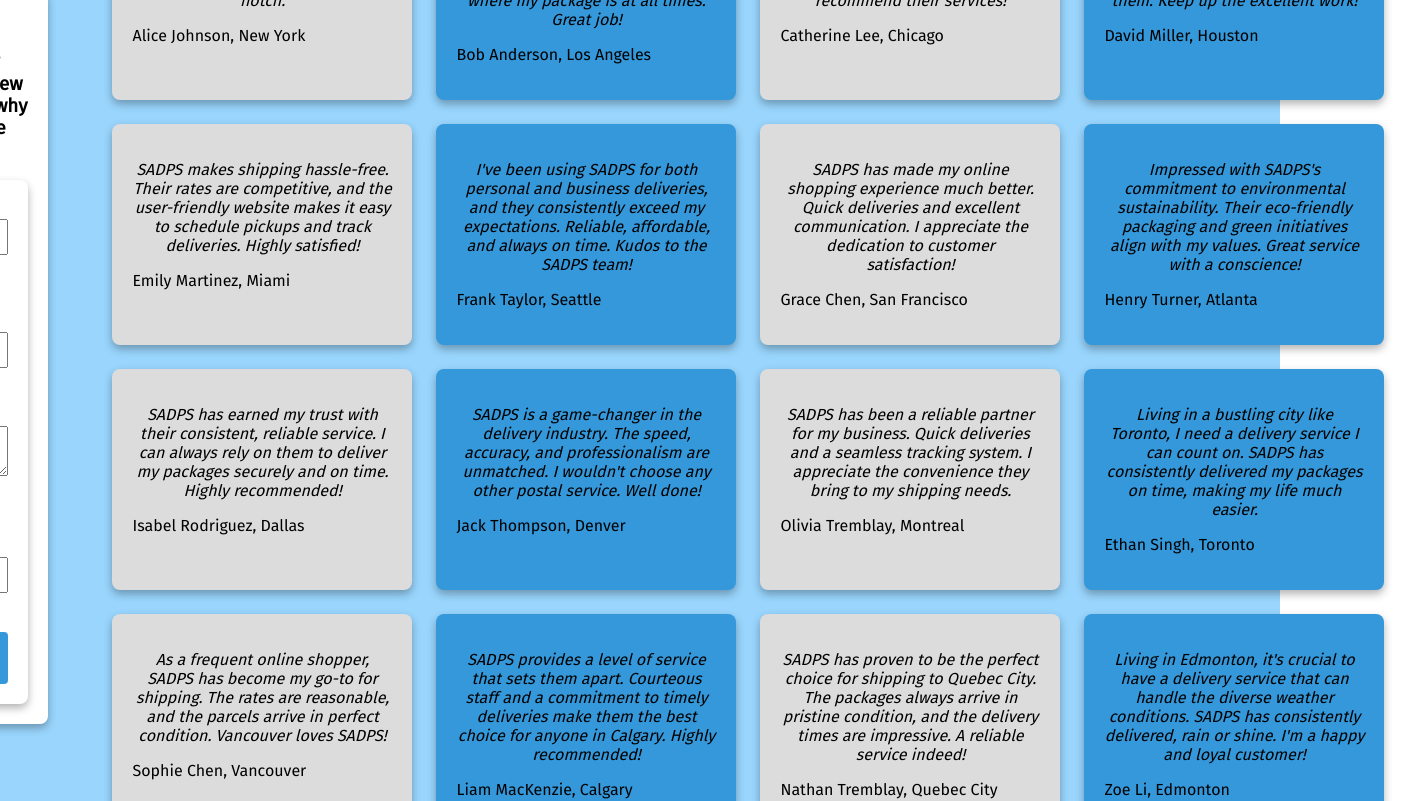
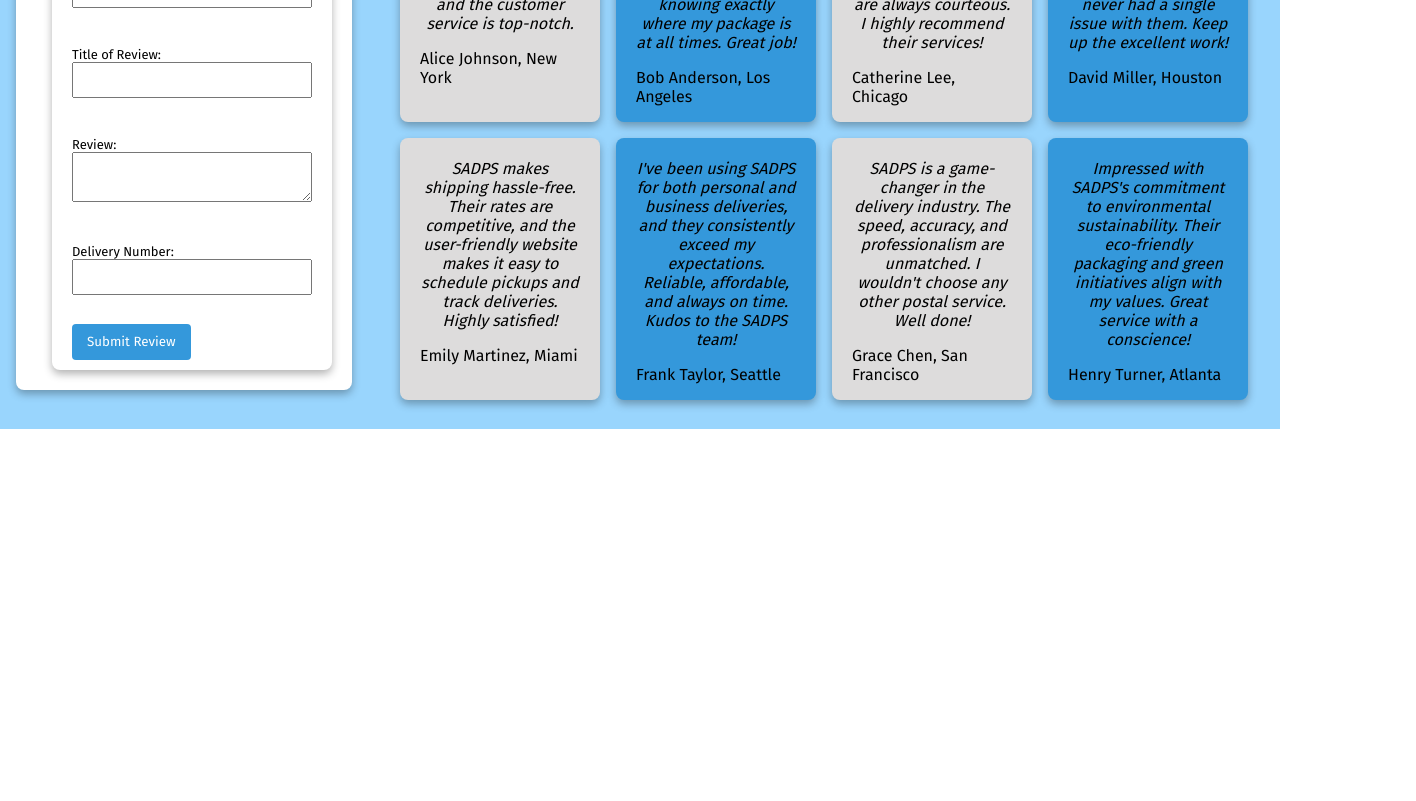
Before and after one commit to arcvelit/SADPS, a React (Create React App) app in the folder sadps-app/: page /leave-a-review in a window 1280 px wide. Shown: the part 200-1001 px from the top of the page, 1416 px wide, since content can reach past the window. After the commit the page ends 800 px from the top, so only its background shows below. Built offline with nearby package versions, Linux system fonts and the light colour scheme.

Commit message:
Major bug fix

```diff
--- a/sadps-app/src/components/Deliveries/Customer/LeaveAReview.js
+++ b/sadps-app/src/components/Deliveries/Customer/LeaveAReview.js
@@ -41,52 +41,12 @@
     {
       name: "Grace Chen",
       city: "San Francisco",
-      comment: "SADPS has made my online shopping experience much better. Quick deliveries and excellent communication. I appreciate the dedication to customer satisfaction!"
+      comment: "SADPS is a game-changer in the delivery industry. The speed, accuracy, and professionalism are unmatched. I wouldn't choose any other postal service. Well done!"
     },
     {
       name: "Henry Turner",
       city: "Atlanta",
       comment: "Impressed with SADPS's commitment to environmental sustainability. Their eco-friendly packaging and green initiatives align with my values. Great service with a conscience!"
-    },
-    {
-      name: "Isabel Rodriguez",
-      city: "Dallas",
-      comment: "SADPS has earned my trust with their consistent, reliable service. I can always rely on them to deliver my packages securely and on time. Highly recommended!"
-    },
-    {
-      name: "Jack Thompson",
-      city: "Denver",
-      comment: "SADPS is a game-changer in the delivery industry. The speed, accuracy, and professionalism are unmatched. I wouldn't choose any other postal service. Well done!"
-    },
-    {
-      name: "Olivia Tremblay",
-      city: "Montreal",
-      comment: "SADPS has been a reliable partner for my business. Quick deliveries and a seamless tracking system. I appreciate the convenience they bring to my shipping needs."
-    },
-    {
-      name: "Ethan Singh",
-      city: "Toronto",
-      comment: "Living in a bustling city like Toronto, I need a delivery service I can count on. SADPS has consistently delivered my packages on time, making my life much easier."
-    },
-    {
-      name: "Sophie Chen",
-      city: "Vancouver",
-      comment: "As a frequent online shopper, SADPS has become my go-to for shipping. The rates are reasonable, and the parcels arrive in perfect condition. Vancouver loves SADPS!"
-    },
-    {
-      name: "Liam MacKenzie",
-      city: "Calgary",
-      comment: "SADPS provides a level of service that sets them apart. Courteous staff and a commitment to timely deliveries make them the best choice for anyone in Calgary. Highly recommended!"
-    },
-    {
-      name: "Nathan Tremblay",
-      city: "Quebec City",
-      comment: "SADPS has proven to be the perfect choice for shipping to Quebec City. The packages always arrive in pristine condition, and the delivery times are impressive. A reliable service indeed!"
-    },
-    {
-      name: "Zoe Li",
-      city: "Edmonton",
-      comment: "Living in Edmonton, it's crucial to have a delivery service that can handle the diverse weather conditions. SADPS has consistently delivered, rain or shine. I'm a happy and loyal customer!"
     }
   ];
 
@@ -145,6 +105,7 @@
       <div className='recent-reviews'>
         {
           testimonials.map((testimonial, i) => {
+            console.log(22222)
             return <div className={`${i % 2 === 0 ? 'review' : 'alt-review'}`}>
               <p className='review-text'><em>{testimonial.comment}</em></p>
               <p className='reviewer'>{testimonial.name}, {testimonial.city}</p>
--- a/sadps-app/src/components/Deliveries/Customer/Style/Review.css
+++ b/sadps-app/src/components/Deliveries/Customer/Style/Review.css
@@ -7,17 +7,25 @@
     padding: 0;
     display: flex;
     flex-direction: row;
-    align-items: center;
     justify-content: center;
     background-color: #99d5fd;
+    padding-bottom: 0px;
+
   }
 
   .review-form-container {
     background-color: #fff;
-    padding: 20px;
+    padding-left: 20px;
+    padding-right: 20px;
     border-radius: 8px;
     box-shadow: 0 4px 8px rgba(0, 0, 0, 0.3);
     margin-left: 1em;
+    margin-top: 0;
+    padding-top: 0;
+    margin-top: 20px;
+    padding-bottom: 20px;
+    margin-bottom: 0px;
+    height: 100%;
   }
 
   .review-form {
@@ -26,14 +34,22 @@
     border-radius: 8px;
     box-shadow: 0 4px 8px rgba(0, 0, 0, 0.3);
     margin-left: 1em;
+    padding-bottom: 0;
+
+
   }
 
-  label {
+  h3 {
+    font-size: 1em;
+  }
+
+  .review-container label {
     display: block;
     margin-bottom: 10px;
+    font-size: 13px;
   }
 
-  input,
+  .review-container input,
   textarea {
     width: 100%;
     padding: 8px;
@@ -41,26 +57,32 @@
     margin-bottom: 10px;
   }
 
-  button {
+  .review-container button {
     background-color: #3498db;
     color: #fff;
     padding: 10px 15px;
     border: none;
     border-radius: 4px;
     cursor: pointer;
+    transform: translateY(-10px)
   }
 
-  button:hover {
+  .review-container button:hover {
     background-color: #2980b9;
   }
 
   .review-container .recent-reviews {
-    margin-left: 2em;
+    margin-left: 1em;
     display: grid;
-    grid-template-columns: 300px 300px 300px 300px;
-    row-gap: 1.5em;
-    column-gap: 1.5em;
+    grid-template-rows: auto;
+    grid-template-columns: 200px 200px 200px 200px;
+    row-gap: 1em;
+    column-gap: 1em;
     padding: 2em;
+    margin-top: 0;
+
+    padding-bottom: 29px;
+
   }
 
   .review-container .recent-reviews .review {
@@ -69,6 +91,8 @@
     border-radius: 8px;
     box-shadow: 0 4px 8px rgba(0, 0, 0, 0.3);
     text-align: center;
+    padding-top: 5px;
+    padding-bottom: 0px;
   }
 
   .review-container .recent-reviews .alt-review {
@@ -77,6 +101,10 @@
     border-radius: 8px;
     box-shadow: 0 4px 8px rgba(0, 0, 0, 0.3);
     text-align: center;
+    padding-top: 5px;
+    padding-bottom: 0px;
+
+
   }
 
   .review-container .recent-reviews .review-text {
@@ -86,3 +114,15 @@
   .review-container .recent-reviews .reviewer {
     text-align: left;
   }
+
+  .recent-reviews .review,
+.recent-reviews .alt-review {
+  background-color: #dddcdc;
+  padding: 10px;
+  border-radius: 6px;
+  box-shadow: 0 2px 4px rgba(0, 0, 0, 0.2);
+  min-width: auto; /* Adjust the sizing */
+  min-height: auto; /* Adjust the sizing */
+
+
+}
```
